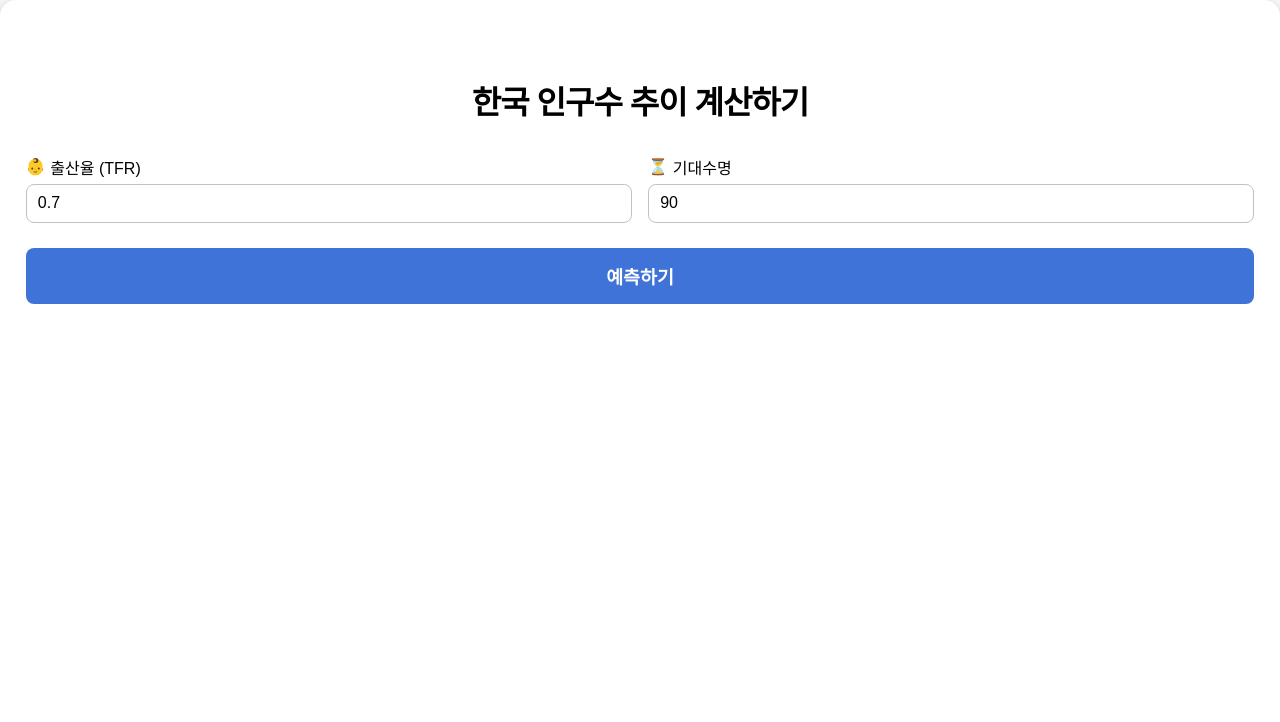
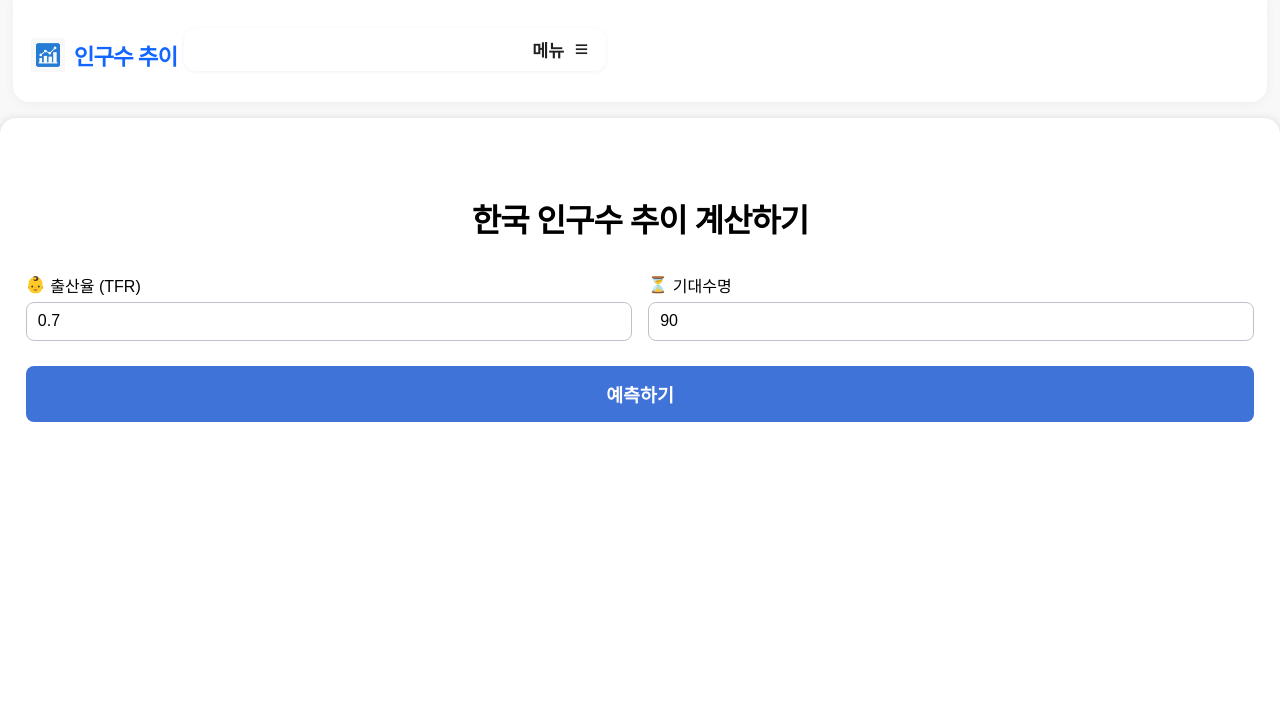
Before and after one commit to rbdi3222/kpoplation, a plain HTML site: page static/index.html in a window 1280 px wide. Shown: the top 722 px of the page. Drawn offline with nearby package versions, Linux system fonts and the light colour scheme; no server answers; a web font is replaced by a local one.

Commit message:
메인헤더추가

```diff
--- a/static/index.html
+++ b/static/index.html
@@ -3,7 +3,7 @@
 <head>
   <meta name="naver-site-verification" content="49b1adc8f91b59dd7de0f65d2d9bf03485e54383" />
   <meta name="description" content="한국 인구수 추이와 연도별 인구통계, 출생률·고령화 데이터 등 다양한 인구 정보를 한눈에 확인하세요.">
-  <meta property="og:title" content="한국 인구수 추이 계산">
+  <meta property="og:title" content="한국 인구수 추이 계산하기">
   <meta property="og:description" content="2025년 이후 인구수 변화, 중장기 인구통계 등 다양한 정보를 제공합니다.">
   <meta property="og:image" content="https://www.kpopulation.kr/static/favicon.png">
   <meta property="og:image:width" content="1200">
@@ -15,6 +15,79 @@
   <script src="https://cdn.jsdelivr.net/npm/chart.js"></script>
   <link href="https://fonts.googleapis.com/css2?family=Pretendard:wght@400;600&display=swap" rel="stylesheet" />
   <style>
+    #top-bar {
+      width: 100%;
+      max-width: 98vw;
+      margin: 0 auto 16px auto;
+      display: flex;
+      align-items: center;
+      background: #fff;
+      border-radius: 0 0 16px 16px;
+      box-shadow: 0 2px 10px #eee;
+      padding: 18px 22px 10px 18px;
+      font-family: 'Pretendard', Arial, sans-serif;
+      min-height: 56px;
+      box-sizing: border-box;
+    }
+
+    .logo {
+      display: flex;
+      align-items: center;
+      gap: 7px;
+    }
+
+    .logo-icon {
+      width: 34px;
+      height: 34px;
+    }
+
+    .brand-text {
+      color: #1266FF;
+      font-weight: bold;
+      font-size: 1.4em;
+      letter-spacing: -1px;
+      margin-left: 2px;
+    }
+
+    /* 메뉴 버튼을 오른쪽 1/3에 고정, 넓이 33vw */
+    #menu-btn {
+      border: none;
+      background: #fff;
+      font-size: 1.08em;
+      font-weight: 600;
+      padding: 8px 18px 8px 12px;
+      border-radius: 12px;
+      box-shadow: 0 1px 4px #f2f2f2;
+      cursor: pointer;
+      color: #222;
+      display: flex;
+      align-items: center;
+      gap: 6px;
+      margin-left: auto;
+      width: 33vw;
+      min-width: 110px;
+      justify-content: flex-end;
+      transition: background 0.1s;
+      text-align: right;
+    }
+    #menu-btn:hover {
+      background: #F4F8FD;
+    }
+
+    @media (max-width: 700px) {
+      #top-bar {
+        padding: 11px 8px 5px 8px;
+        min-height: 44px;
+        border-radius: 0 0 8px 8px;
+      }
+      .brand-text {
+        font-size: 1.07em;
+      }
+      #menu-btn {
+        font-size: 1em;
+        padding: 6px 12px 6px 7px;
+      }
+    }
     body {
       background: #f8f8f8;
       font-family: 'Pretendard', Arial, sans-serif;
@@ -174,10 +247,17 @@
 
 
     </style>
-
-
 </head>
 <body>
+  <div id="top-bar">
+    <a href="#" class="logo" style="text-decoration:none;">
+    <div class="logo">
+      <img width="45" height="45" viewBox="0 0 40 40" src="favicon.png" alt="로고" class="logo-icon" />
+      <span class="brand-text">인구수 추이</span>
+    </div>
+    <button id="menu-btn">메뉴 <span style="font-size:1.35em; margin-left:0.2em;">≡</span></button>
+  </a>
+  </div>
   <div class="container">
     <h1>한국 인구수 추이 계산하기</h1>
     <div id="controls">
```
